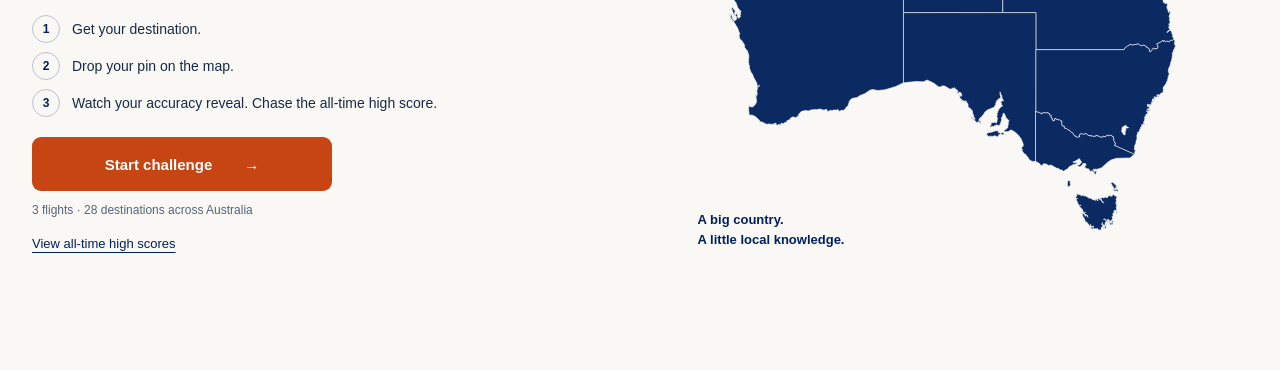
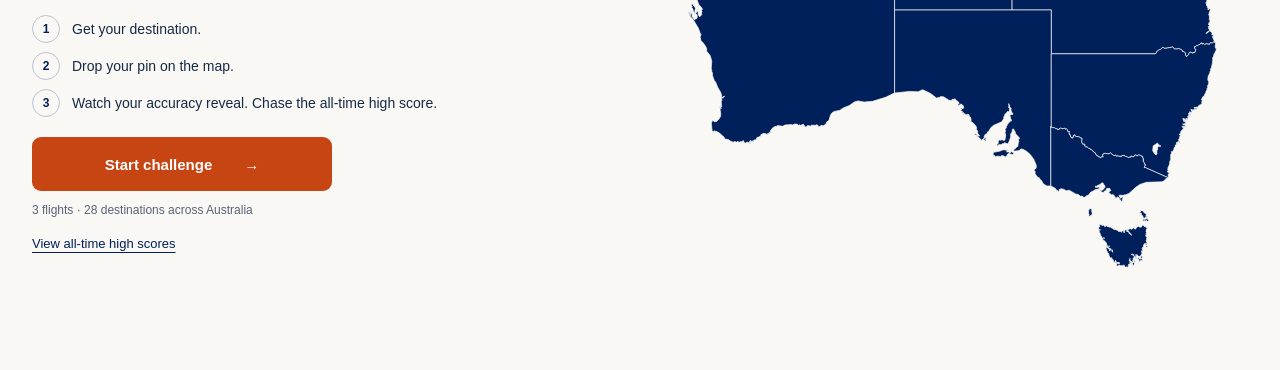
Before and after one commit to sincitydecks/pintowintwo, a website: page index.html in a window 1280 px wide. Shown: the part 430-800 px from the top of the page. Drawn offline with Linux system fonts and the light colour scheme; no server answers; a web font is replaced by a local one.

Commit message:
Update index.html

```diff
--- a/index.html
+++ b/index.html
@@ -29,7 +29,6 @@
         <div class="start-actions"><button class="primary-btn start-cta" id="open-start-btn">Start challenge <span aria-hidden="true">→</span></button></div><p class="start-detail">3 flights · 28 destinations across Australia</p><button class="text-btn" id="start-board-btn">View all-time high scores</button><div id="resume-panel" class="resume-panel" hidden><p id="resume-label"></p><button id="resume-btn" class="text-btn">Resume saved flight</button></div>
       </div>
 
-      <div class="map-card" aria-hidden="true"><div class="map-caption">A big country.<br>A little local knowledge.</div>
         <div class="map-shell">
           <svg id="start-map-svg" class="careers-map-svg rfds-careers-australia" viewBox="0 0 1120.0 1029.4" preserveAspectRatio="xMidYMid meet" xmlns="http://www.w3.org/2000/svg">
         <g id="start-statesLayer">
```
